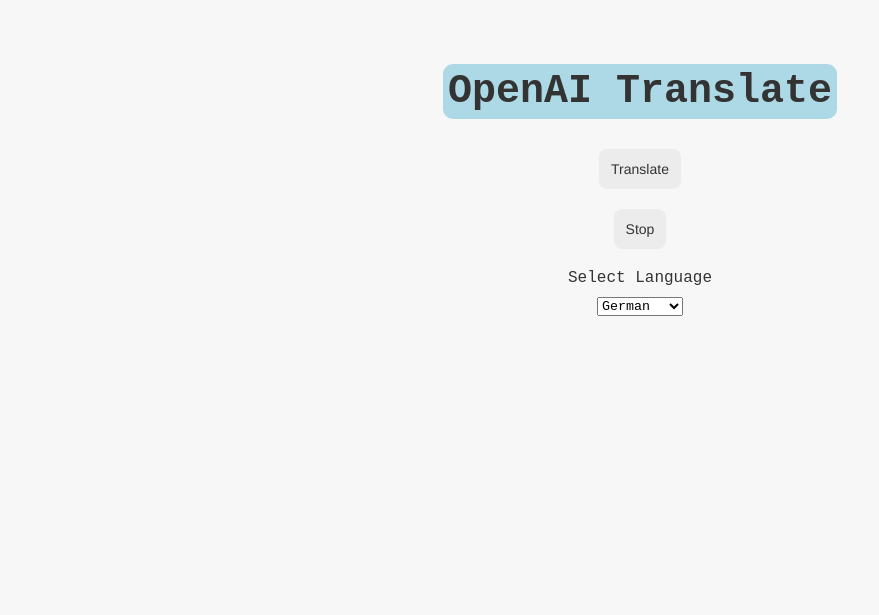
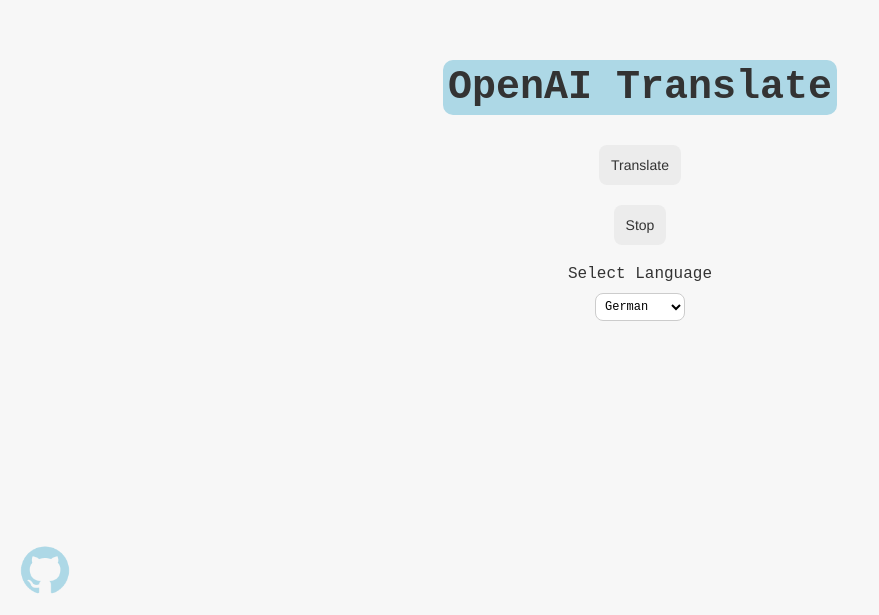
Before and after one commit to EchoParratt/OpenAI-Translate, a website: page dist/client/index.html in a window 1280 px wide. Shown: the part 185-800 px from the top of the page, without its empty margins (0-879 px from the left). Drawn offline with Linux system fonts and the light colour scheme.

Commit message:
visual updates

```diff
--- a/dist/client/index.html
+++ b/dist/client/index.html
@@ -27,6 +27,7 @@
     </select>
     <div id="inputTextContainer"></div>
     <div id="translationContainer"></div>
+    <img id = "githubLogo" src="./assets/mark-github-24 (1).png" alt="github-icon">
     <script type="module" src="index.js"></script>
 </body>
 </html>
--- a/dist/client/styles.css
+++ b/dist/client/styles.css
@@ -58,6 +58,11 @@
     cursor: not-allowed;
 }
 
+button:hover {
+    background-color: lightblue;
+
+}
+
 label {
     margin: 10px;
 }
@@ -99,3 +104,22 @@
     color: lightblue;
     margin-top: 25px;
 }
+
+
+#lang {
+    padding: 5px;
+    border-radius: 8px;
+    background: #fff;
+    border: 1px solid #ccc;
+    font-size: 12px;
+  }
+
+  #githubLogo {
+    position: fixed; /* Fixes the position relative to the viewport */
+    bottom: 20px;    /* Distance from the bottom edge of the screen */
+    left: 20px;      /* Distance from the left edge of the screen */
+    width: 50px;     /* Adjust size as needed */
+    height: auto;    /* Maintain aspect ratio */
+    z-index: 1000;   /* Ensure it appears above other elements */
+    cursor: pointer; /* Add a pointer cursor for interactivity */
+}
--- a/server/server.ts
+++ b/server/server.ts
@@ -10,6 +10,7 @@
 import cors from 'cors'
 import dotenv from 'dotenv'
 import {TranslationRequestBody, TranslationResponse} from '../shared/types.js'
+import github_icon from './assets/mark-github-24(1).png'
 
 // Server Setup
 const app = express();
```
Also changed, not shown: dist/client/assets/mark-github-24 (1).png (added), 2 other files.
